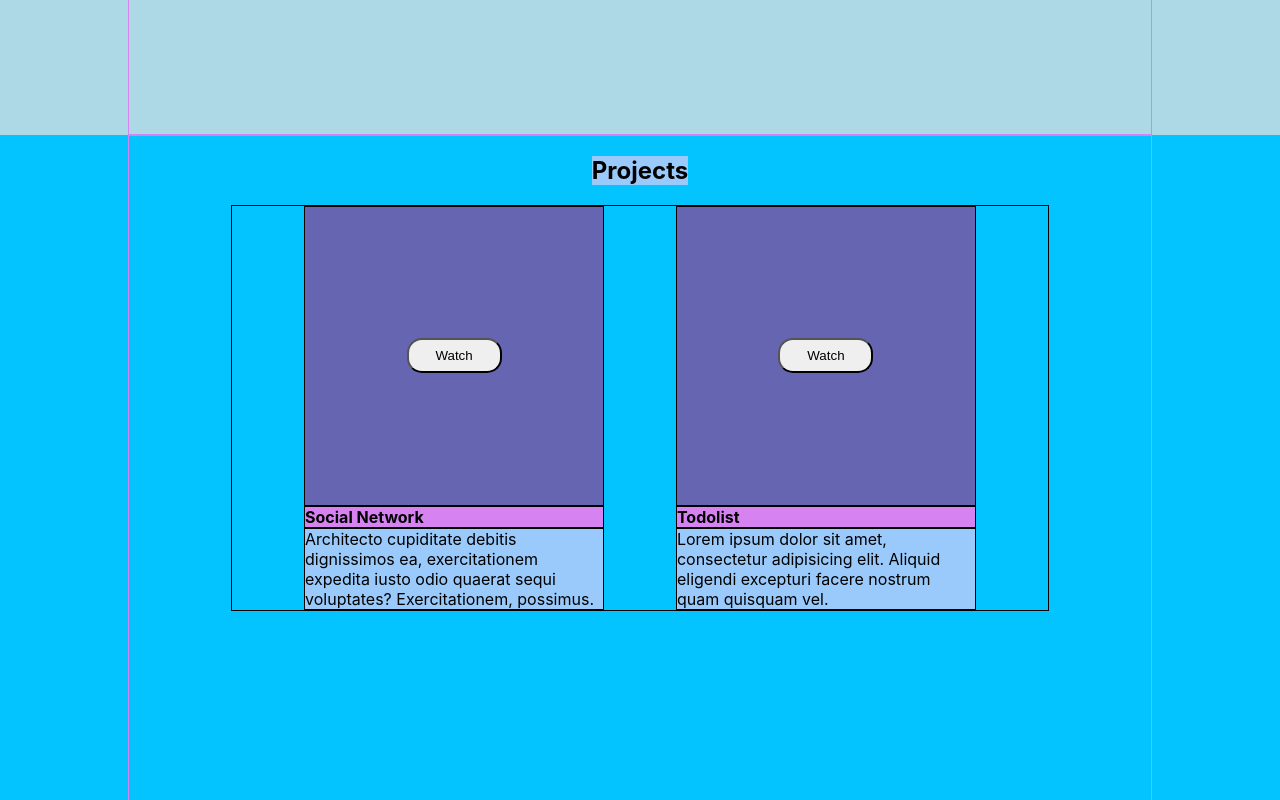
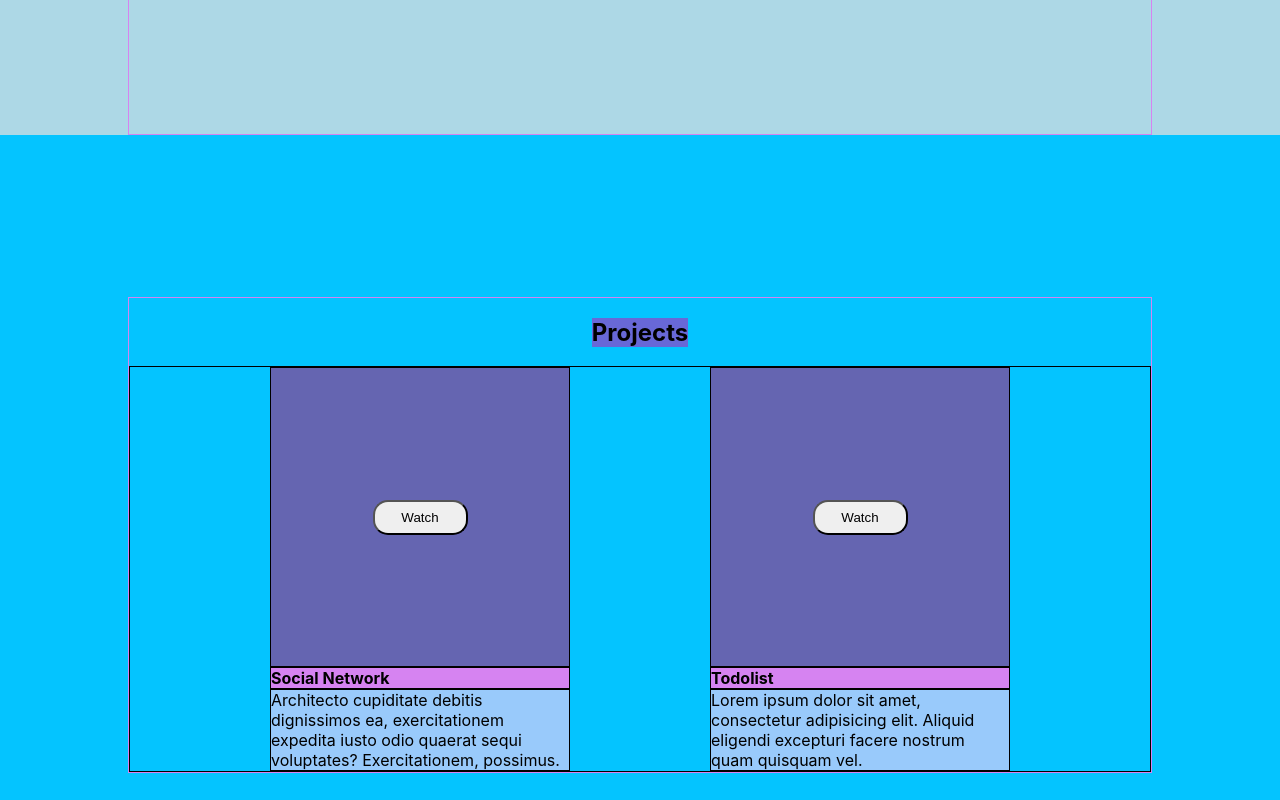
Before and after one commit to Zitz59/portfolio1, a React (Create React App) app: page / in a window 1280 px wide. Shown: the part 1560-2360 px from the top of the page. Built offline with nearby package versions, Linux system fonts and the light colour scheme.

Commit message:
edit styles for Projects

```diff
--- a/src/propjects/Projects.module.css
+++ b/src/propjects/Projects.module.css
@@ -1,20 +1,25 @@
-.projectBlock{
-    height: 100vh;
+.projectBlock {
+    min-height: 100vh;
+    min-width: 280px;
     background-color: #04c4ff;
+    display: flex;
+    flex-direction: column;
+    justify-content: center;
 }
 
-.projectContainer{
+.projectContainer {
     flex-direction: column;
     justify-content: flex-start;
 }
 
-.projectsTitle{
-    background-color: #99cafb;
+.projectsTitle {
+    background-color: #6868d7;
 }
 
-.projects{
-    width: 80%;
+.projects {
+    width: 100%;
     border: 1px solid;
     display: flex;
+    flex-wrap: wrap;
     justify-content: space-evenly;
 }
```
